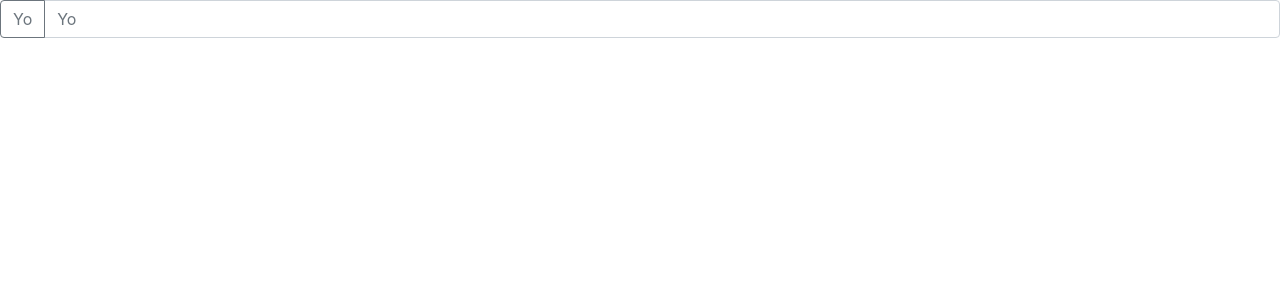
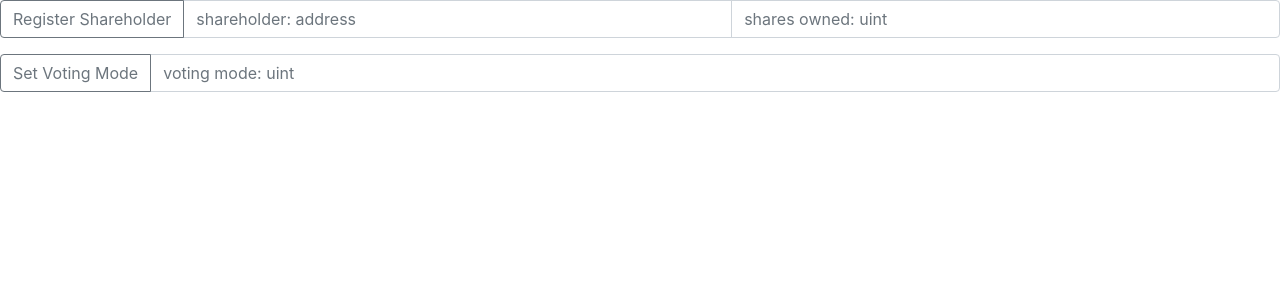
Before and after one commit to BrianBalayon/shareholder-ballot, a React (Create React App) app in the folder ballot-app/: page / in a window 1280 px wide. Shown: the top 300 px of the page. Built offline with nearby package versions, Linux system fonts and the light colour scheme.

Commit message:
I just got really excited over getting 2 input fields in an input group

```diff
--- a/ballot-app/src/components/Chairperson.js
+++ b/ballot-app/src/components/Chairperson.js
@@ -1,4 +1,6 @@
 import InputField from "./InputField";
+import InputField2 from "./InputField2";
+import Button from 'react-bootstrap/Button'
 import React from 'react';
 
 class Chairperson extends React.Component {
@@ -12,9 +14,14 @@ class Chairperson extends React.Component {
     render() {
         return(
             <div>
+                <InputField2
+                    calls="Register Shareholder"
+                    units="shareholder: address"
+                    units2="shares owned: uint"
+                />
                 <InputField
-                    calls="Yo"
-                    units="Yo"
+                    calls="Set Voting Mode"
+                    units="voting mode: uint"
                 />
             </div>
         );
--- /dev/null
+++ b/ballot-app/src/components/InputField2.js
@@ -0,0 +1,37 @@
+import InputGroup from 'react-bootstrap/InputGroup';
+import FormControl from 'react-bootstrap/FormControl'
+import Button from 'react-bootstrap/Button'
+import React from 'react';
+
+class InputField2 extends React.Component {
+    constructor(props) {
+        super(props);
+        this.calls = this.props.calls;
+        this.units = this.props.units;
+        this.units2 = this.props.units2;
+    }
+
+    render() {
+        return(
+            <div>
+                <InputGroup className="mb-3">
+                    <InputGroup.Prepend>
+                        <Button variant="outline-secondary">{this.calls}</Button>
+                    </InputGroup.Prepend>
+                    <FormControl
+                        aria-describedby="basic-addon1"
+                        placeholder={this.units}
+                        aria-label={this.units}
+                    />
+                    <FormControl
+                        aria-describedby="basic-addon1"
+                        placeholder={this.units2}
+                        aria-label={this.units2}
+                    />
+                </InputGroup>
+            </div>
+        );
+    }
+}
+
+export default InputField2;
```
